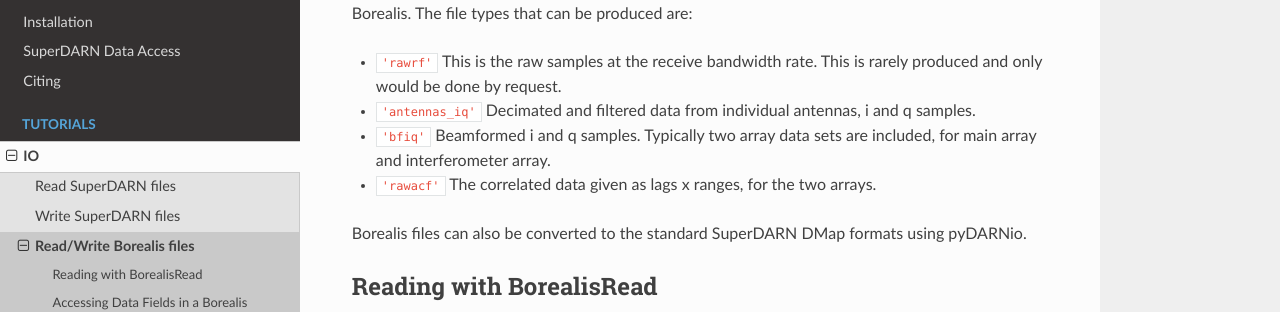
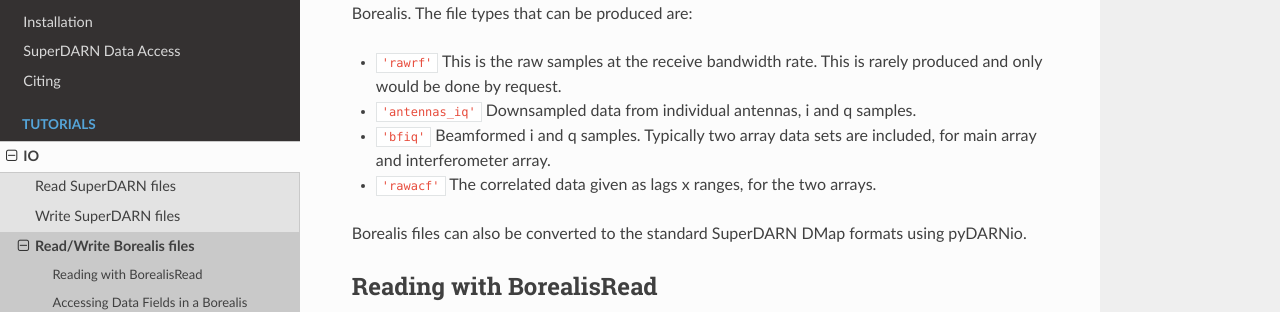
Before and after one commit to SuperDARN/pyDARNio, an MkDocs documentation site: the page built from docs/user/BorealisIO.md, in a window 1280 px wide and 900 px high, scrolled down 593 px. Shown: the part 157-469 px from the top of the window. Built offline with MkDocs 1.6.1, drawn with Linux system fonts in a browser that asks for light colours; nearby versions of some CDN libraries.

Commit message:
DOC: update docs/user/BorealisIO.md
Adapted language for clarity.

Co-authored-by: mardet987 <mardet987@users.noreply.github.com>

```diff
--- a/docs/user/BorealisIO.md
+++ b/docs/user/BorealisIO.md
@@ -38,7 +38,7 @@ produced and only would be done by request.
 
 
 - `'antennas_iq'`
-Decimated and filtered data from individual antennas, i and q samples.
+Downsampled data from individual antennas, i and q samples.
 
 
 - `'bfiq'`
```
